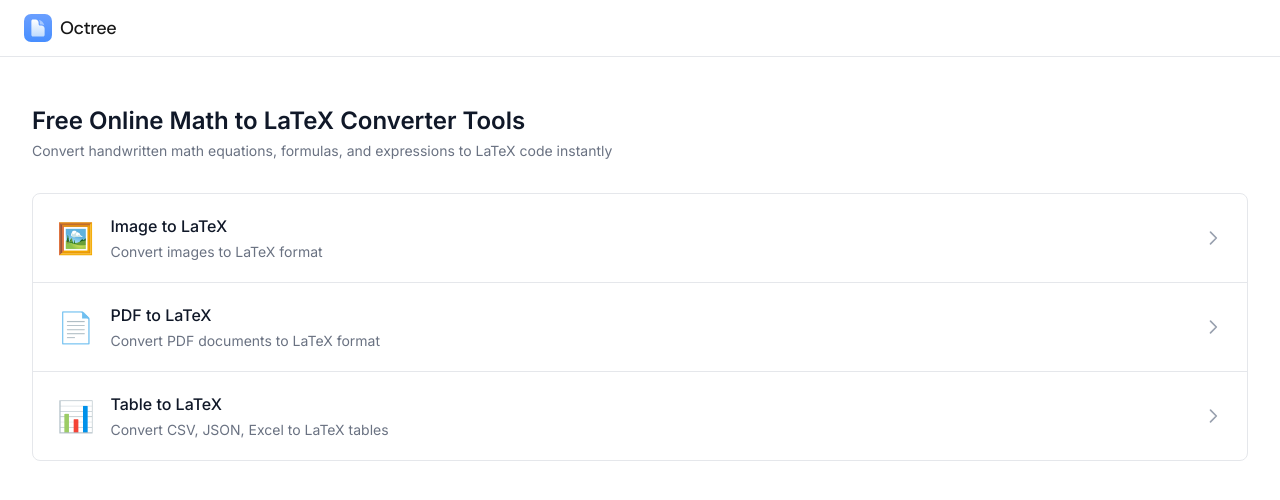
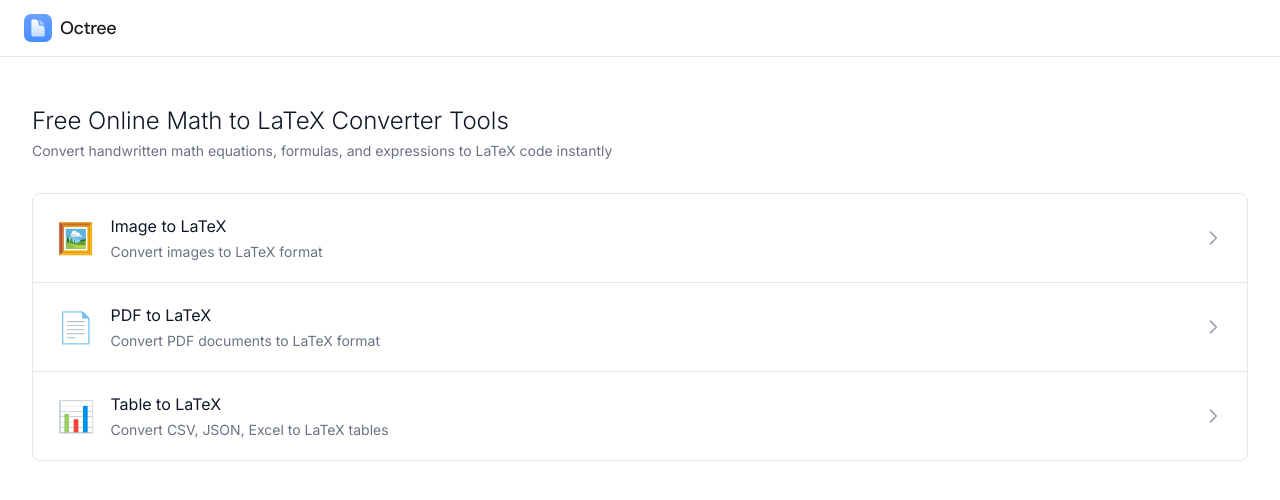
Before and after one commit to Octree-AI-Latex-Editor/tools, a Next.js app: page / in a window 1280 px wide. Shown: the top 500 px of the page. Built offline with nearby package versions, Linux system fonts and the light colour scheme.

Commit message:
Use thinner fonts on main page (font-light for title, font-normal for cards)

```diff
--- a/app/page.tsx
+++ b/app/page.tsx
@@ -32,7 +32,7 @@ export default function Home() {
         <div className="mb-8">
           <div className="flex items-center justify-between">
             <div>
-              <h1 className="text-2xl font-semibold text-gray-900">Free Online Math to LaTeX Converter Tools</h1>
+              <h1 className="text-2xl font-light text-gray-900">Free Online Math to LaTeX Converter Tools</h1>
               <p className="text-sm text-gray-500 mt-1">
                 Convert handwritten math equations, formulas, and expressions to LaTeX code instantly
               </p>
@@ -54,7 +54,7 @@ export default function Home() {
                     <div className="flex items-center space-x-4">
                       <div className="text-3xl">{tool.icon}</div>
                       <div>
-                        <h3 className="text-base font-medium text-gray-900">
+                        <h3 className="text-base font-normal text-gray-900">
                           {tool.title}
                         </h3>
                         <p className="text-sm text-gray-500 mt-1">
```
